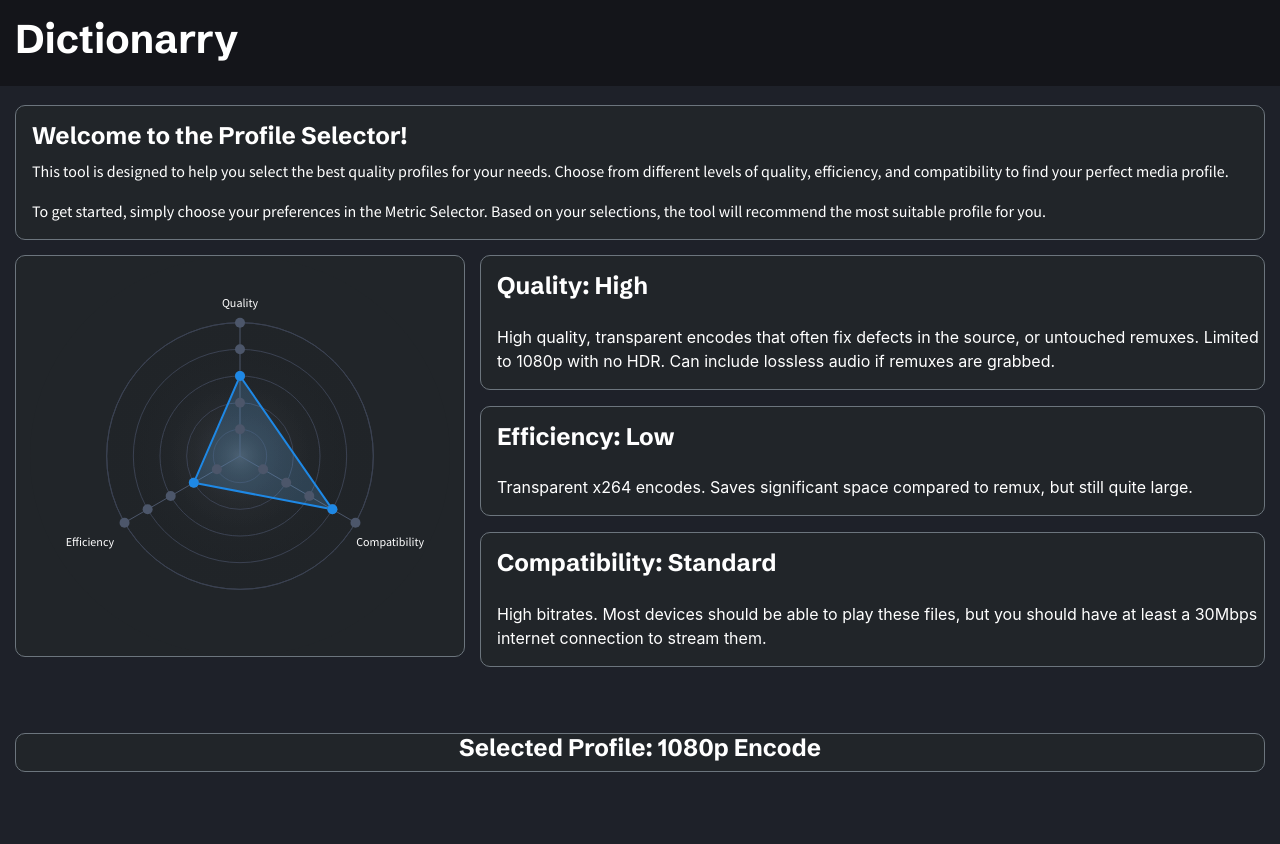
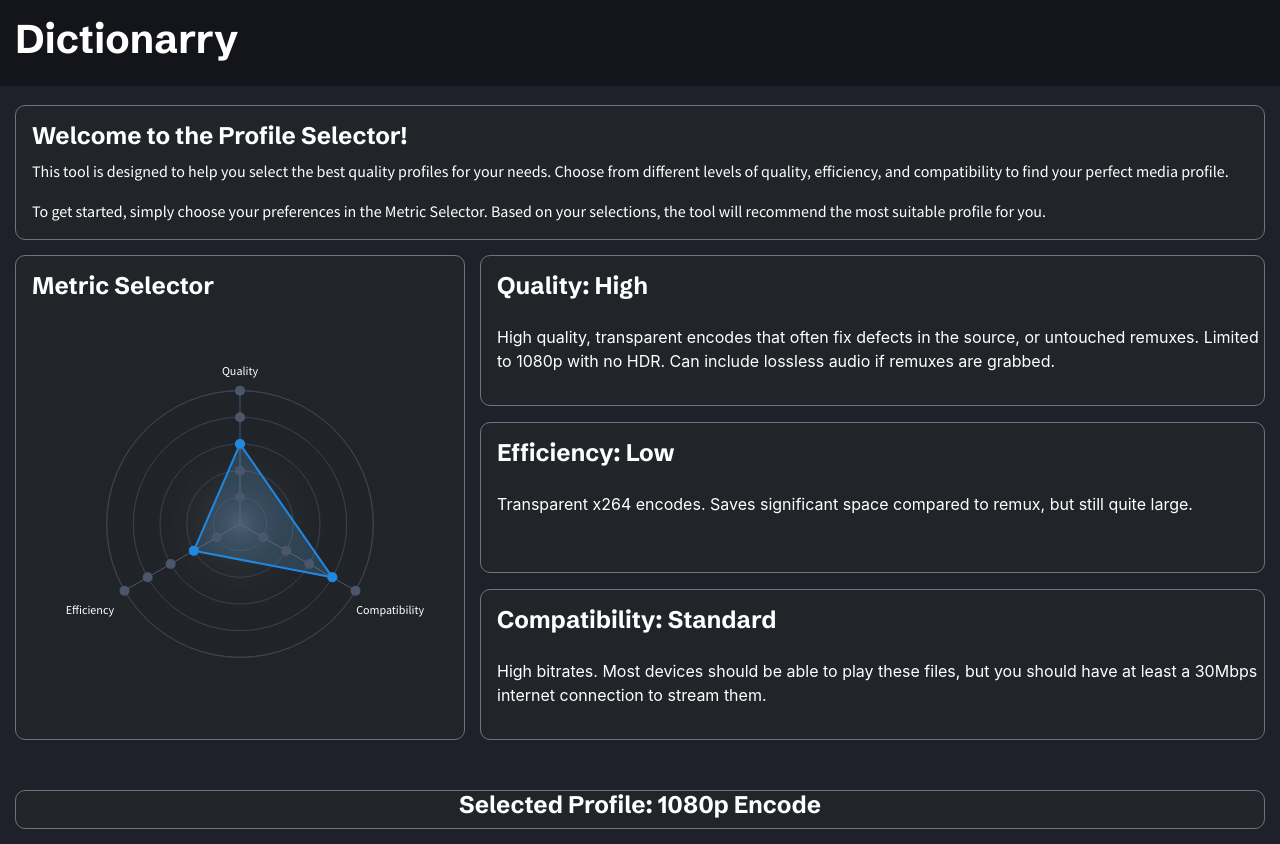
Before and after one commit to Dictionarry-Hub/website, a React (Create React App) app: page / in a window 1280 px wide. Before the commit the page ends 800 px from the top, so only its background shows below. Built offline with nearby package versions, Linux system fonts and the light colour scheme.

Commit message:
fix. Metric selector and info divs now line up vertically

```diff
--- a/src/App.css
+++ b/src/App.css
@@ -58,3 +58,33 @@ h1, h2, h3, h4, h5, h6 {
 .metric {
   border-radius: 10px;
 }
+
+.custom-row {
+  height: 500px; /* Set the desired height for the row */
+}
+
+
+.custom-chart {
+  height: 100%; /* Make the chart container fill the height of the row */
+  display: flex;
+  flex-direction: column;
+}
+
+.custom-chart-header {
+  flex: 0; /* Don't let the header grow */
+}
+
+.custom-chart-content {
+  flex: 1; /* Let the chart content fill the remaining space */
+  display: flex;
+  justify-content: center;
+  align-items: center;
+}
+
+.custom-metric {
+  flex: 1; /* Make the info divs stretch equally to fill the height */
+}
+
+.bottom-metric {
+  margin-bottom: 0px !important;
+}
--- a/src/App.js
+++ b/src/App.js
@@ -66,29 +66,32 @@ function App() {
             </div>
           </div>
         </div>
-        <div className="row">
+        <div className="row custom-row">
           <div className="col-9 pt-0">
-            <div className="border border-secondary chart me-3">
-              <div className="d-flex justify-content-center">
+            <div className="border border-secondary chart me-3 custom-chart">
+              <div className="custom-chart-header">
+                <h4 className="mt-3 ml-3">Metric Selector</h4>
+              </div>
+              <div className="custom-chart-content">
                 <RadarChart data={data} onDataChange={handleDataChange} />
               </div>
             </div>
           </div>
-          <div className='col-15 pt-0 pl-0'>
-            <div className=" border border-secondary chart mb-3 metric">
+          <div className='col-15 pt-0 pl-0 d-flex flex-column'>
+            <div className="border border-secondary chart mb-3 metric custom-metric">
               <div className="d-flex mt-3 mb-3 pl-3">
                 <h4 className="mr-2">Quality: {qualityInfo.name}</h4>
               </div>
               <p className="pl-3">{qualityInfo.description}</p>
             </div>
-            <div className=" border border-secondary chart mb-3 metric">
+            <div className="border border-secondary chart mb-3 metric custom-metric">
               <div className="d-flex mt-3 mb-3 pl-3">
                 <h4 className="mr-2">Efficiency: {efficiencyInfo.name}</h4>
               </div>
               <p className="pl-3">{efficiencyInfo.description}</p>
             </div>
-            <div className=" border border-secondary chart mb-3 metric">
-              <div className="d-flex mt-3 mb-3 pl-3">
+            <div className="border border-secondary chart mb-3 metric custom-metric bottom-metric">
+              <div className="d-flex mt-3 mb-3 pl-3 pb">
                 <h4 className="mr-2">Compatibility: {compatibilityInfo.name}</h4>
               </div>
               <p className="pl-3">{compatibilityInfo.description}</p>
```
